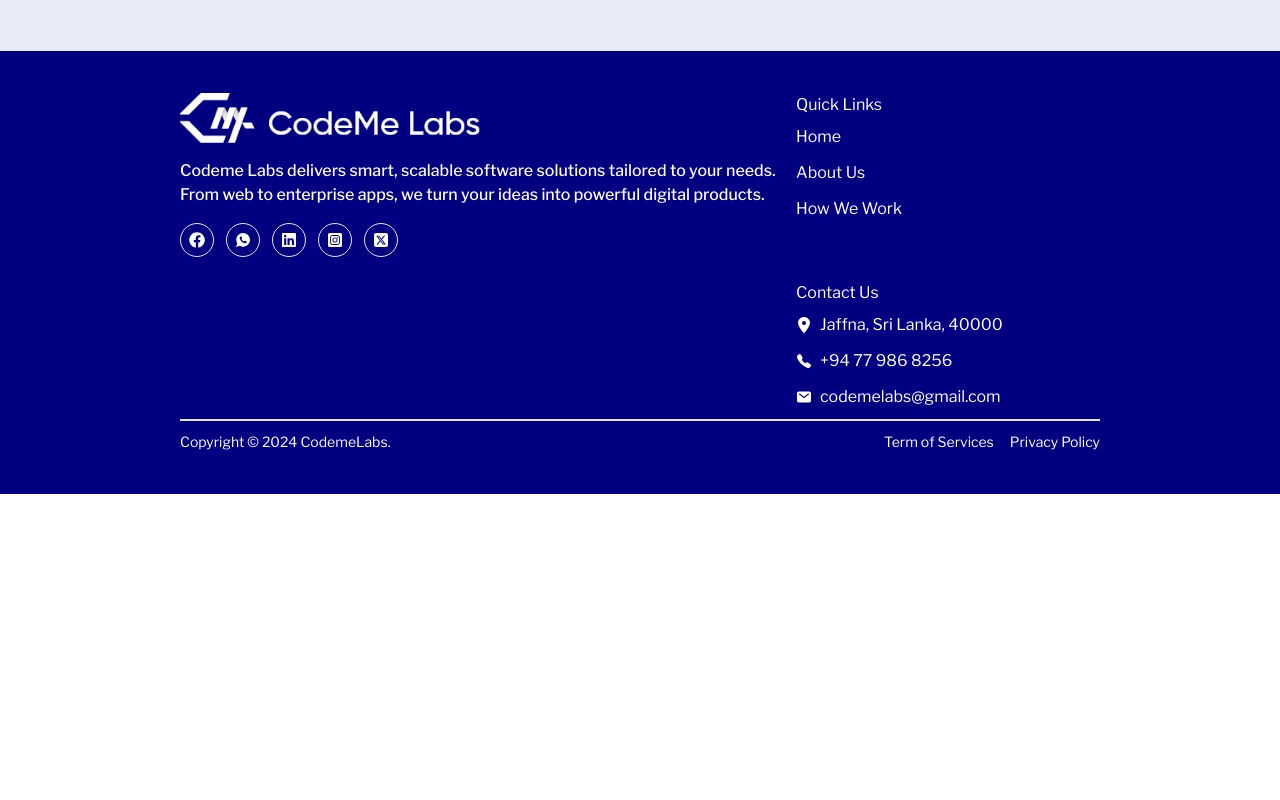
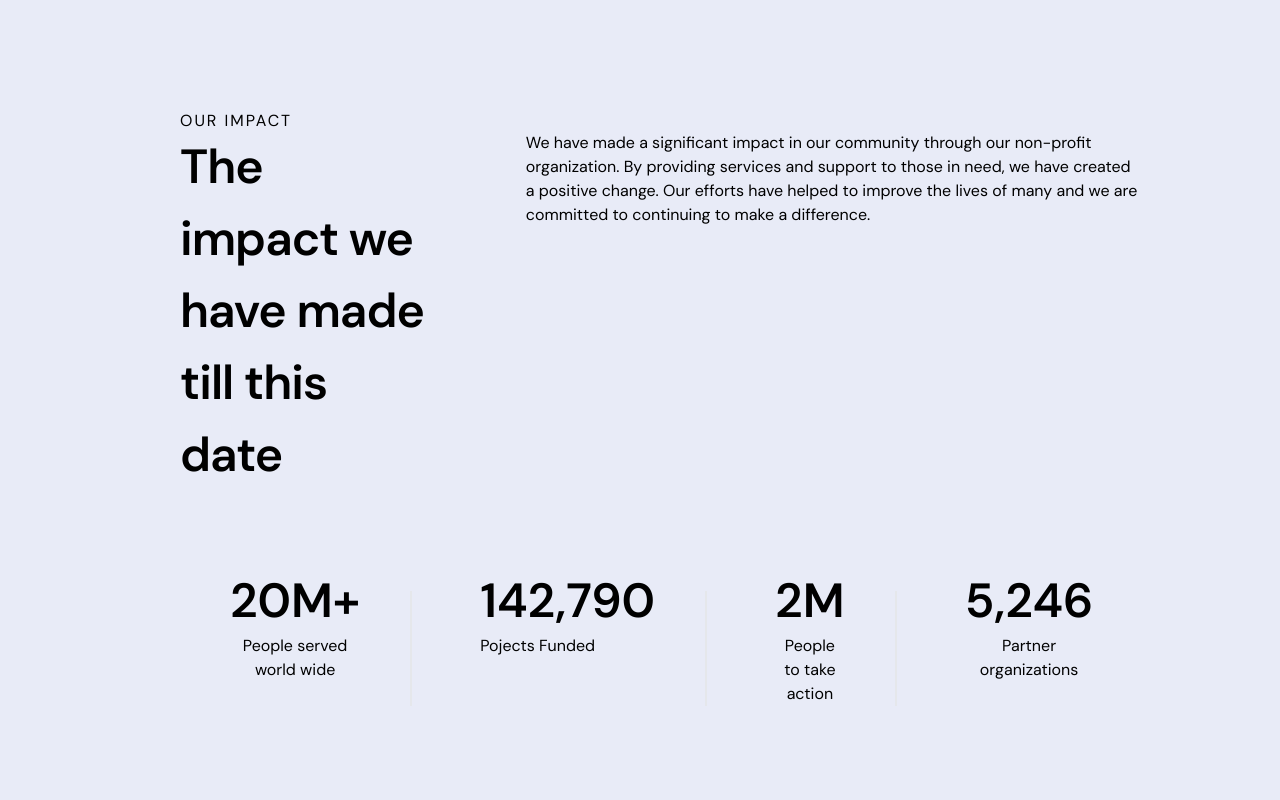
Before and after one commit to Jeevathuvarakan/company-website, a React (Vite) app in the folder client/: page / in a window 1280 px wide. Shown: the part 1460-2260 px from the top of the page. Before the commit the page ends 1954 px from the top, so only its background shows below. Built offline with nearby package versions, Linux system fonts and the light colour scheme; a web font is replaced by a local one.

Commit message:
impact page

```diff
--- a/client/package.json
+++ b/client/package.json
@@ -10,8 +10,9 @@
     "preview": "vite preview"
   },
   "dependencies": {
-    "framer-motion": "^12.9.4",
+    "framer-motion": "^12.10.0",
     "react": "^19.0.0",
+    "react-countup": "^6.5.3",
     "react-dom": "^19.0.0",
     "react-icons": "^5.5.0",
     "react-router-dom": "^7.5.3"
--- a/client/src/components/Footer.jsx
+++ b/client/src/components/Footer.jsx
@@ -12,7 +12,7 @@ import { Link } from "react-router-dom";
 
 function Footer() {
   return (
-    <div className="xl:px-[180px] px-[16px] py-[32px] bg-[#000080] font-LibreFranklin text-white">
+    <div className="xl:px-[180px] px-[16px] py-[32px] bg-[#0f1131] font-LibreFranklin text-white">
       <div className="container mx-auto py-[10px]">
         <div className="flex lg:flex-row flex-col gap-[20px] justify-between">
           <div className="flex flex-col gap-[16px]">
--- /dev/null
+++ b/client/src/components/HomeImpect.jsx
@@ -0,0 +1,64 @@
+import React from 'react';
+import CountUp from 'react-countup';
+
+function HomeImpect() {
+    return (
+        <div className='xl:px-[180px] px-[16px] py-[60px] bg-[#e8ebf7] font-DMSans'>
+            <div className='container mx-auto'>
+                <div className="flex flex-col xl:flex-row justify-between w-full gap-10">
+                    <div>
+                        <div>
+                            <p className='text-[16px] uppercase leading-5 tracking-[2px]'>our impact</p>
+                        </div>
+                        <div className='flex gap-[18px] gap-x-[100px]'>
+                            <div>
+                                <h2 className='text-[3rem] font-semibold tracking-[-1px]'>The impact we have made till this date</h2>
+                            </div>
+                            <div>
+                                <p className='text-[16px] leading-6'>We have made a significant impact in our community through our
+                                     non-profit organization. By providing services and support to those in need, we have
+                                      created a positive change. Our efforts have helped to improve the lives of many and
+                                       we are committed to continuing to make a difference.</p>
+                            </div>
+                        </div>
+                        <div  className='flex gap-[18px] py-[100px]'>
+                            <div className='flex flex-col gap-[10px] px-[50px] border-r-[2px]'>
+                                <div>
+                                    <span className='text-[48px] font-semibold leading-5'><CountUp start={0} end={20} duration={5} separator="," /></span>
+                                    <span className='text-[48px] font-semibold leading-5'>M+</span>
+                                </div>
+                                <div className='flex text-center'>People served world wide </div>
+                            </div>
+                            <div className='flex flex-col gap-[10px] px-[50px] border-r-[2px]'>
+                                <div>
+                                    <span className='text-[48px] font-semibold leading-5'> <CountUp start={0} end={142790} duration={5} separator="," /></span>
+                                    <span className='text-[48px] font-semibold leading-5'></span>
+                                </div>
+                                <div className='flex text-center'>Pojects Funded</div>
+                            </div>
+                            <div className='flex flex-col gap-[10px] px-[50px] border-r-[2px]'>
+                                <div>
+                                    <span className='text-[48px] font-semibold leading-5'><CountUp start={0} end={1.8} duration={5} separator="," /></span>
+                                    <span className='text-[48px] font-semibold leading-5'>M</span>
+                                </div>
+                                <div className='flex text-center'>People to take action </div>
+                            </div>
+                            <div className='flex flex-col gap-[10px] px-[50px]'>
+                                <div>
+                                    <span className='text-[48px] font-semibold leading-5'><CountUp start={0} end={5246} duration={5} separator="," /></span>
+                                    <span className='text-[48px] font-semibold leading-5'></span>
+                                </div>
+                                <div className='flex text-center'>Partner organizations </div>
+                            </div>
+                        </div>
+                    </div>
+                    <div>
+
+                    </div>
+                </div>
+            </div>
+        </div>
+    )
+}
+
+export default HomeImpect
--- a/client/src/pages/Home.jsx
+++ b/client/src/pages/Home.jsx
@@ -1,12 +1,15 @@
 import React from "react";
 import HeroBanner from "../components/HeroBanner";
 import HomeAbout from "../components/HomeAbout";
+import Footer from "../components/Footer";
+import HomeImpect from "../components/HomeImpect";
 
 function Home() {
   return (
     <div className="">
       <HeroBanner />
       <HomeAbout/>
+      <HomeImpect/>
     </div>
   );
 }
```
Also changed, not shown: 1 other file (tests, documents, lock files or other folders).
